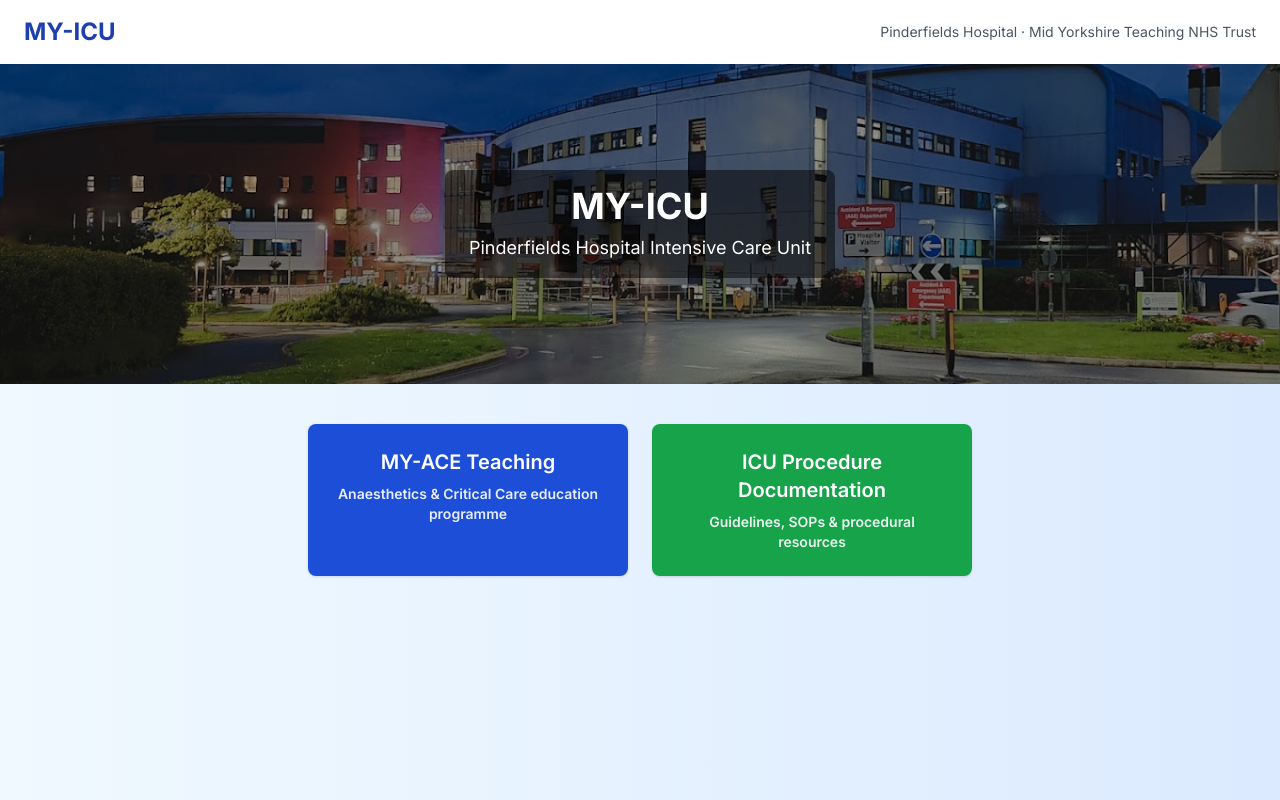
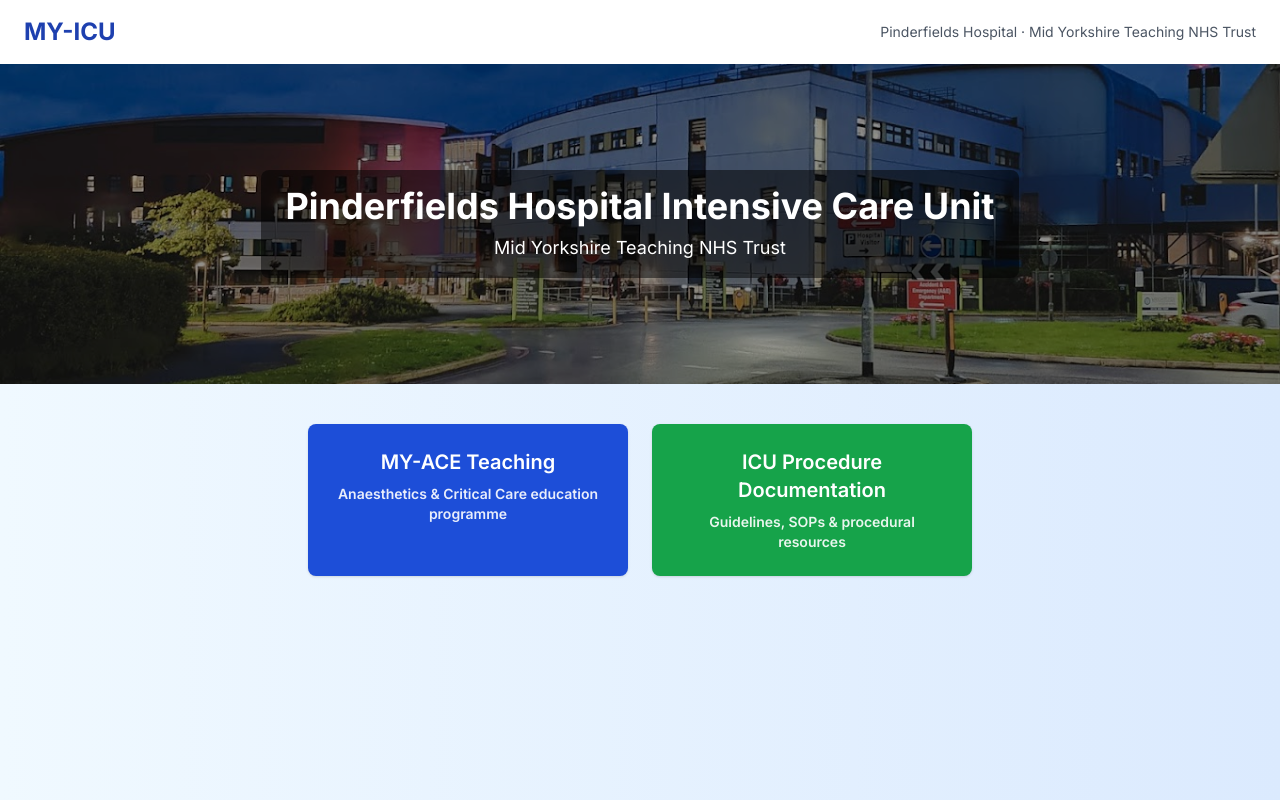
Before and after one commit to my-icu/intensive-care, a plain HTML site: page index.html in a window 1280 px wide. Drawn offline with nearby package versions, Linux system fonts and the light colour scheme.

Commit message:
Update index.html

```diff
--- a/index.html
+++ b/index.html
@@ -41,10 +41,10 @@
 
     <div class="relative z-10 px-4 sm:px-6 bg-black/50 p-4 rounded-lg">
       <h1 class="text-2xl sm:text-3xl md:text-4xl font-bold mb-2 leading-tight">
-        MY-ICU
+        Pinderfields Hospital Intensive Care Unit
       </h1>
       <p class="text-sm sm:text-base md:text-lg">
-        Pinderfields Hospital Intensive Care Unit
+        Mid Yorkshire Teaching NHS Trust
       </p>
     </div>
   </section>
```
